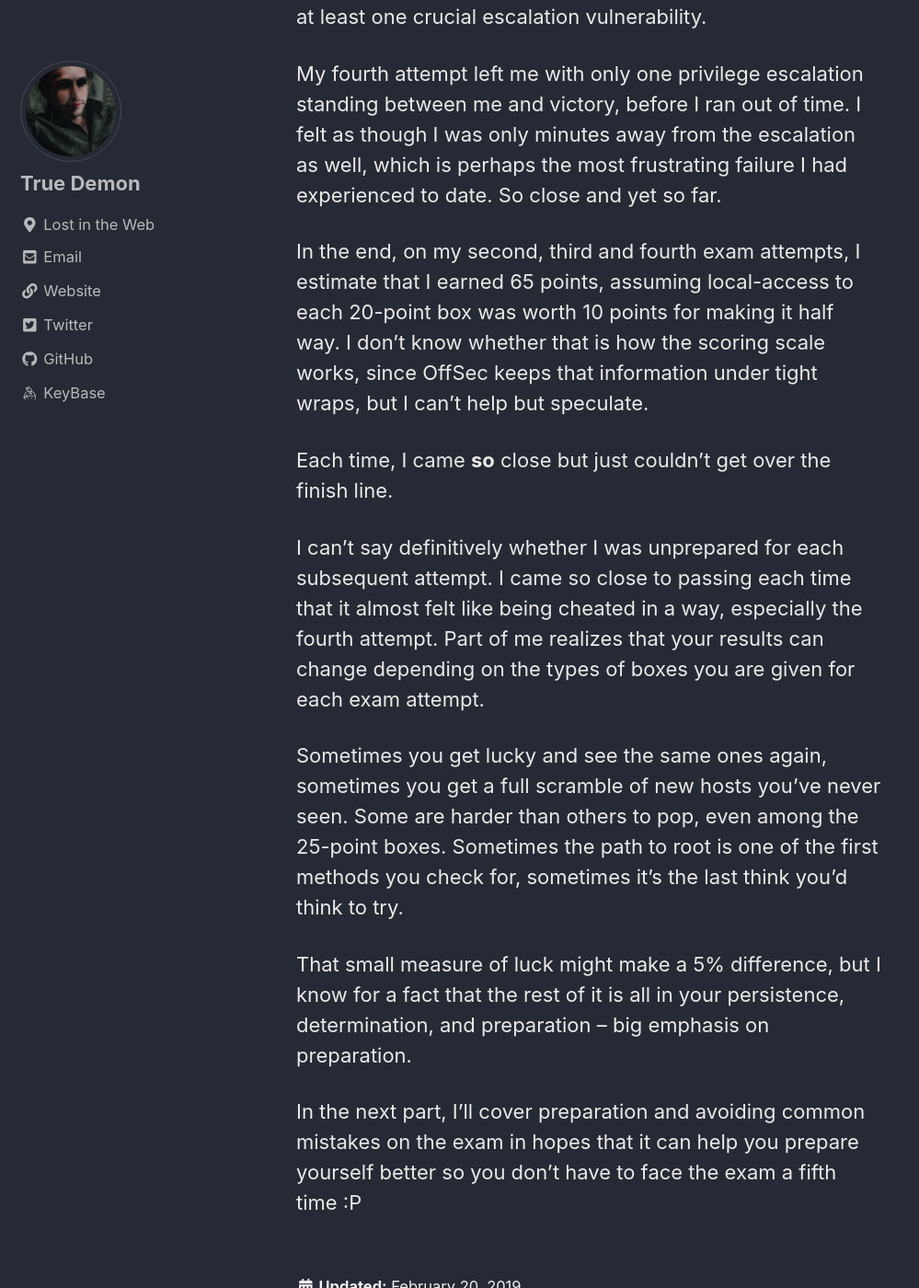
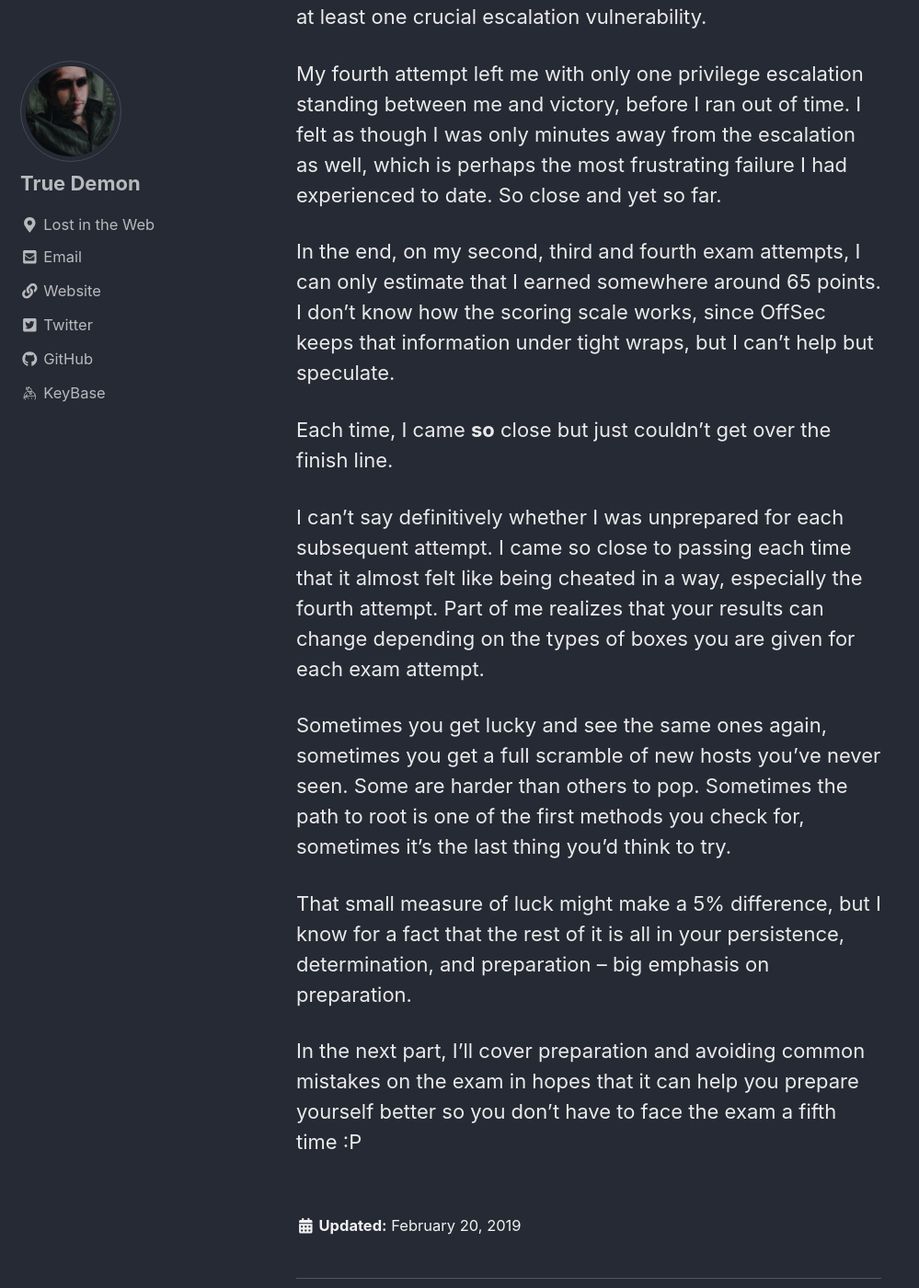
Before and after one commit to True-Demon/true-demon.github.io, a Jekyll site: the page built from _posts/2019/2019-02-20-oscp-journey-2.md, in a window 1280 px wide and 1400 px high, scrolled down 5641 px. Shown: the whole window at 92% size, without its empty margins (0-999 px from the left). Built offline with Jekyll 4.4.1, drawn with Linux system fonts in a browser that asks for light colours; cached includes are drawn as plain includes; nearby versions of some CDN libraries; some of the changed text lies outside the part shown.

Commit message:
Fix typos

```diff
--- a/_posts/2019/2019-02-20-oscp-journey-2.md
+++ b/_posts/2019/2019-02-20-oscp-journey-2.md
@@ -22,7 +22,7 @@
 
 I subsequently attempted the OSCP three more times in the year following my first failure and still had not passed. Although I cannot comment precisely on the boxes themselves or the services I encountered, I think I can safely talk about some of the frustrating obstacles.
 
-During each of these attempts at the exam were my inability to step back from my tunnel vision and my failure to properly enumerate all parts of a machine to the point where I knew everything about them. I had a healthy mix of Windows and Linux systems between both exams, but one box (worth 25 points) in particular which I got on both was particularly frustrating and nigh impenetrable for me. Perhaps my biggest mistake was **over-thinking** the boxes.
+During each of these attempts at the exam were my inability to step back from my tunnel vision and my failure to properly enumerate all parts of a machine to the point where I knew everything about them. I had a healthy mix of Windows and Linux systems between both exams, but one box in particular which I got on both was particularly frustrating and nigh impenetrable for me. Perhaps my biggest mistake was **over-thinking** the boxes.
 
 It's true what they say that the OSCP does not demand you be a genius. Nothing outlandish is expected of you. You are expected to do your own research, but the concepts covered in the courseware and labs essentially cover all of the fundamentals. If you have blitzed through the labs, all the way through to the Admin network, then owning the exam should be no sweat for you. Look for the obvious things, and you're more likely to succeed.
 
@@ -58,13 +58,13 @@
 
 My fourth attempt left me with only one privilege escalation standing between me and victory, before I ran out of time. I felt as though I was only minutes away from the escalation as well, which is perhaps the most frustrating failure I had experienced to date. So close and yet so far.
 
-In the end, on my second, third and fourth exam attempts, I estimate that I earned 65 points, assuming local-access to each 20-point box was worth 10 points for making it half way. I don't know whether that is how the scoring scale works, since OffSec keeps that information under tight wraps, but I can't help but speculate.
+In the end, on my second, third and fourth exam attempts, I can only estimate that I earned somewhere around 65 points. I don't know how the scoring scale works, since OffSec keeps that information under tight wraps, but I can't help but speculate.
 
 Each time, I came **so** close but just couldn't get over the finish line.
 
 I can't say definitively whether I was unprepared for each subsequent attempt. I came so close to passing each time that it almost felt like being cheated in a way, especially the fourth attempt. Part of me realizes that your results can change depending on the types of boxes you are given for each exam attempt.
 
-Sometimes you get lucky and see the same ones again, sometimes you get a full scramble of new hosts you've never seen. Some are harder than others to pop, even among the 25-point boxes. Sometimes the path to root is one of the first methods you check for, sometimes it's the last think you'd think to try.
+Sometimes you get lucky and see the same ones again, sometimes you get a full scramble of new hosts you've never seen. Some are harder than others to pop. Sometimes the path to root is one of the first methods you check for, sometimes it's the last thing you'd think to try.
 
 That small measure of luck might make a 5% difference, but I know for a fact that the rest of it is all in your persistence, determination, and preparation -- big emphasis on preparation.
 
--- a/_sass/minimal-mistakes/_reset.scss
+++ b/_sass/minimal-mistakes/_reset.scss
@@ -8,14 +8,14 @@
   /* apply a natural box layout model to all elements */
   box-sizing: border-box;
   background-color: $background-color;
-  font-size: 16px;
+  font-size: 10px;
 
   @include breakpoint($medium) {
-    font-size: 18px;
+    font-size: 12px;
   }
 
   @include breakpoint($large) {
-    font-size: 20px;
+    font-size: 18px;
   }
 
   @include breakpoint($x-large) {
```
